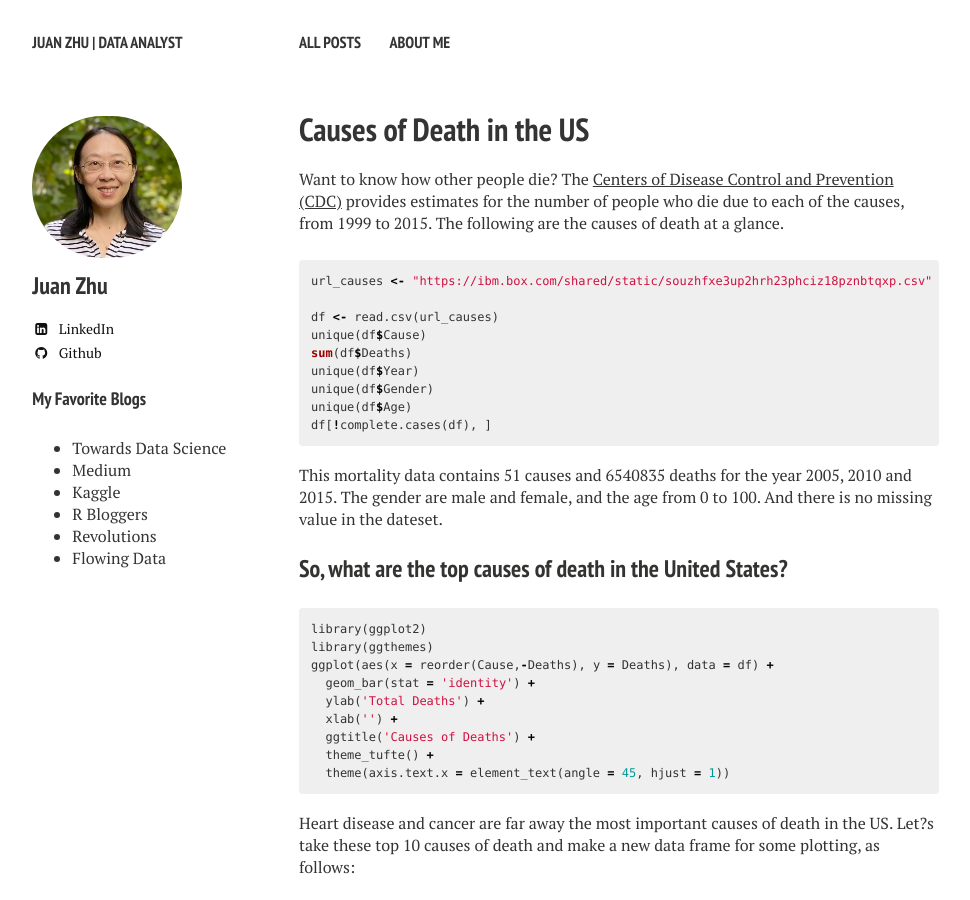
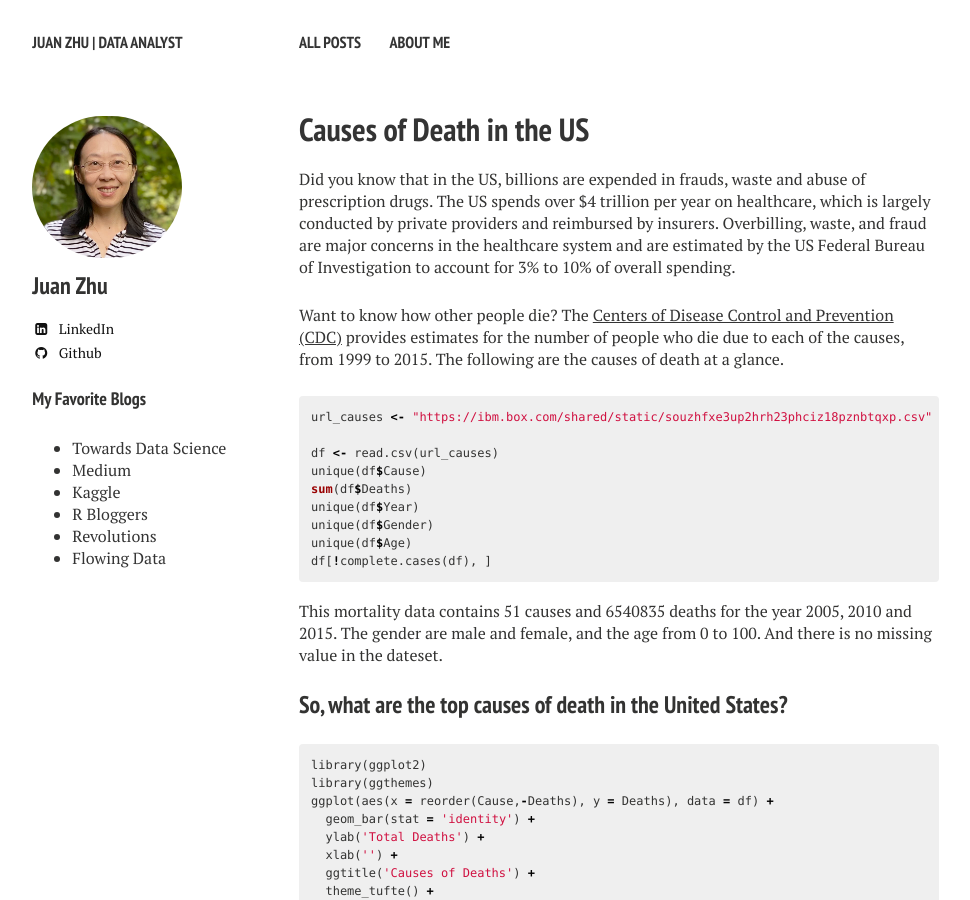
Before and after one commit to Janzhuj/janzhuj.github.io, a Jekyll site: the page built from _posts/2023-08-23-Medicare_Part_D_Prescribers_Segmentation_and_Anomaly_Detection.md, in a window 1280 px wide and 900 px high. Shown: the whole window, without its empty margins (21-991 px from the left). Built offline with Jekyll 4.4.1, drawn with Linux system fonts in a browser that asks for light colours; nearby versions of some CDN libraries; library files that are not in the unit come from our copies; comment, search, counter and statistics services are not loaded; some of the changed text lies outside the part shown.

Commit message:
Update and rename 2023-03-25-Causes-of-Death.md to 2023-08-23-Medicare_Part_D_Prescribers_Segmentation_and_Anomaly_Detection.md

```diff
--- a/_posts/2023-03-25-Causes-of-Death.md
+++ b/_posts/2023-08-23-Medicare_Part_D_Prescribers_Segmentation_and_Anomaly_Detection.md
@@ -6,6 +6,9 @@ tags: [rstats]
 share: true
 comments: true
 ---
+
+Did you know that in the US, billions are expended in frauds, waste and abuse of prescription drugs. The US spends over $4 trillion per year on healthcare, which is largely conducted by private providers and reimbursed by insurers. Overbilling, waste, and fraud are major concerns in the healthcare system and are estimated by the US Federal Bureau of Investigation to account for 3% to 10% of overall spending.
+
 
 Want to know how other people die? The [Centers of Disease Control and Prevention (CDC)](https://wonder.cdc.gov/ucd-icd10.html) provides estimates for the number of people who die due to each of the causes, from 1999 to 2015. The following are the causes of death at a glance.
 
```
